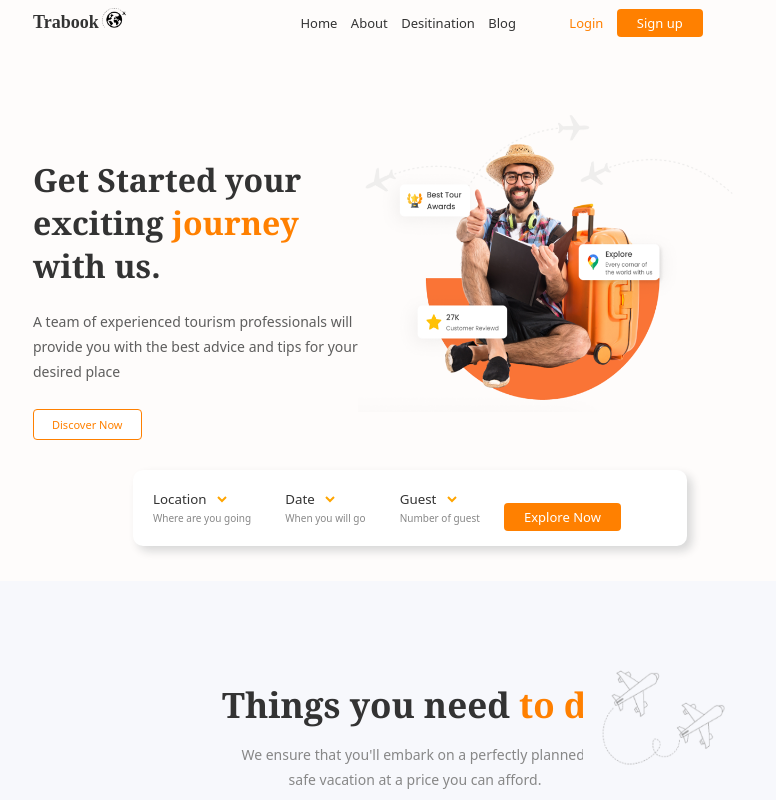
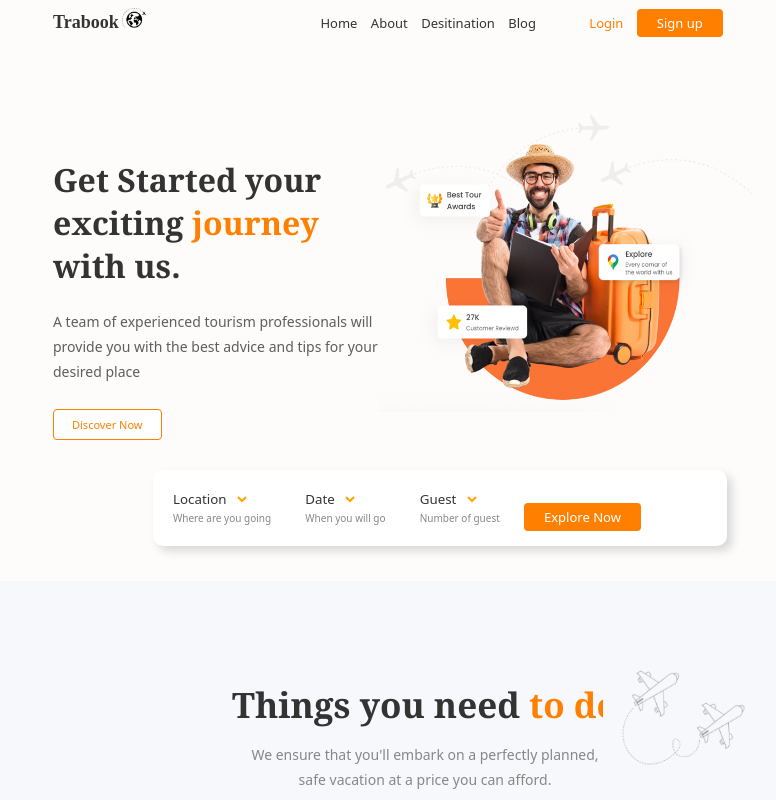
Before and after one commit to Navin-Annamalai/LandingPage, a plain HTML site: page index.html in a window 1280 px wide. Shown: the top 800 px of the page, without its empty margins (225-1001 px from the left). Drawn offline with Linux system fonts and the light colour scheme.

Commit message:
index.html

```diff
--- a/index.html
+++ b/index.html
@@ -646,9 +646,9 @@
 </style>
 
 <body style="background-color: rgb(254, 252, 251);">
-    <div>
+    <div style="margin-left: 20px;">
         <div
-            style="font-family:system-ui, -apple-system, BlinkMacSystemFont, 'Segoe UI', Roboto, Oxygen, Ubuntu, Cantarell, 'Open Sans', 'Helvetica Neue', sans-serif;font-size: small;">
+            style= "align-items: center;font-family:system-ui, -apple-system, BlinkMacSystemFont, 'Segoe UI', Roboto, Oxygen, Ubuntu, Cantarell, 'Open Sans', 'Helvetica Neue', sans-serif;font-size: small;">
             <b style="padding-left:250px;font-family: 'Times New Roman', Times, serif;font-size: 18px;">Trabook</b>
             <img src="worldair.png" class="globle">
             <a style="padding-left:170px;">Home</a>
@@ -676,7 +676,7 @@
 
 
         <div class="explore1"
-            style="font-family:system-ui, -apple-system, BlinkMacSystemFont, 'Segoe UI', Roboto, Oxygen, Ubuntu, Cantarell, 'Open Sans', 'Helvetica Neue', sans-serif;">
+            style="font-family:system-ui, -apple-system, BlinkMacSystemFont, 'Segoe UI', Roboto, Oxygen, Ubuntu, Cantarell, 'Open Sans', 'Helvetica Neue', sans-serif;margin-right: 320px;">
             <div
                 style="display: inline-block;;font-size: smaller;padding-left:20px;padding-bottom: 20px;padding-top: 20px;">
                 <label for="loc">Location</label>
@@ -941,7 +941,12 @@
                     <span style="padding-left: 750px;">Terms & Conditions</span>
                 </p>
             </div>
+
         </footer>
     </section>
+
+
+
 </body>
+
 </html>
```
